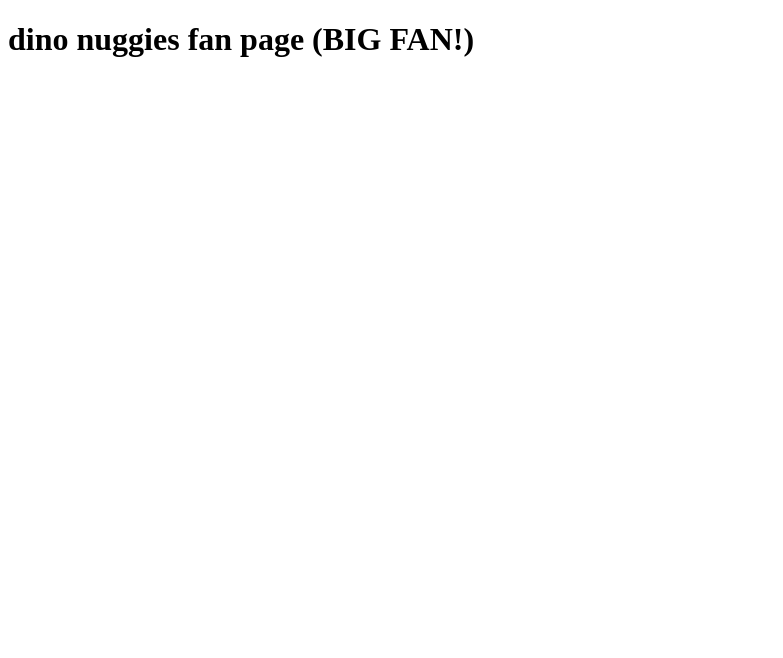
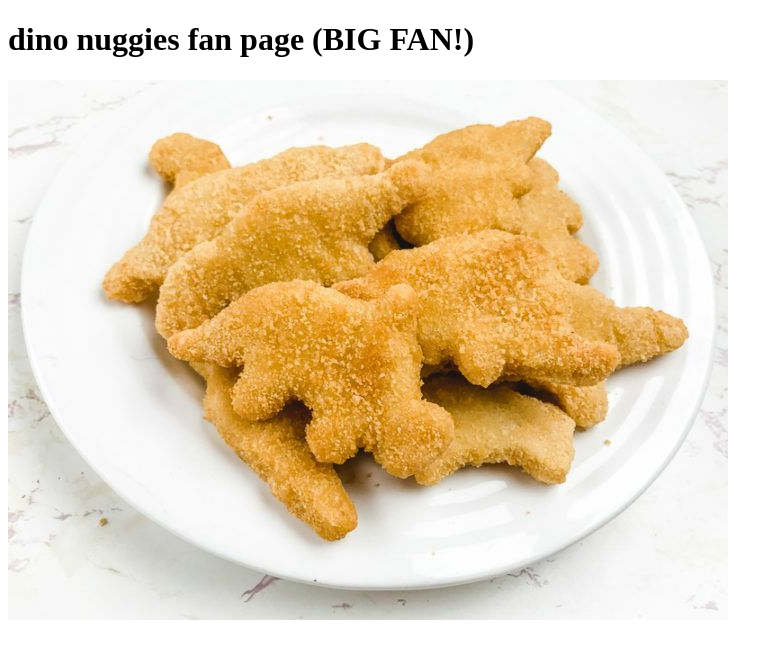
Before and after one commit to dinomasters/dinomasters.github.io, a plain HTML site: page index.html in a window 1280 px wide. Shown: the whole page, without its empty margins (0-783 px from the left). Drawn offline with Linux system fonts and the light colour scheme.

Commit message:
added pciture

```diff
--- a/index.html
+++ b/index.html
@@ -5,5 +5,6 @@
     </head>
     <body>
         <h1>dino nuggies fan page (BIG FAN!)</h1>
+        <img src="img/nuggies.jpg"/>
     </body>
 </html>
```
Also changed, not shown: img/nuggies.jpg (added).
